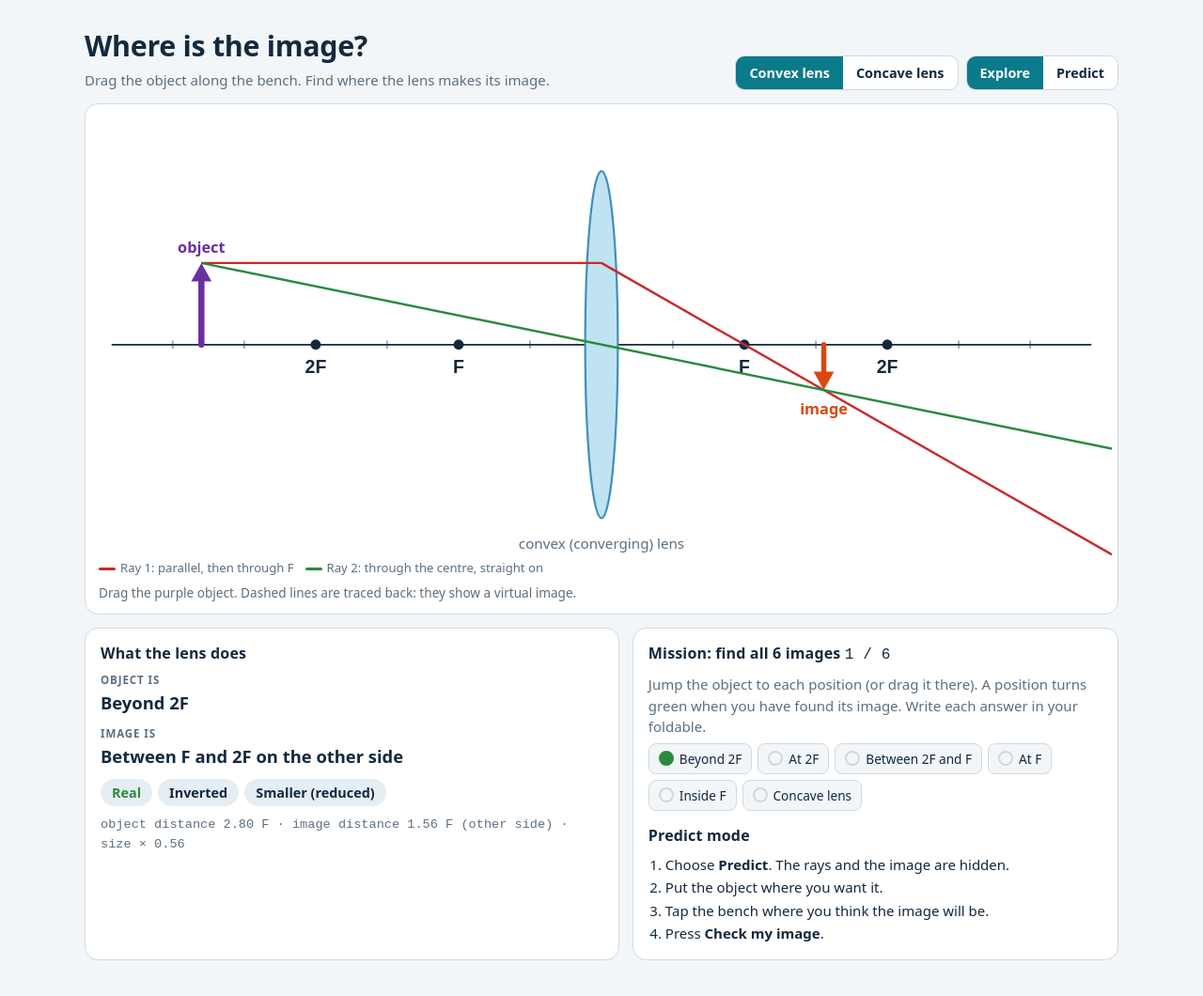
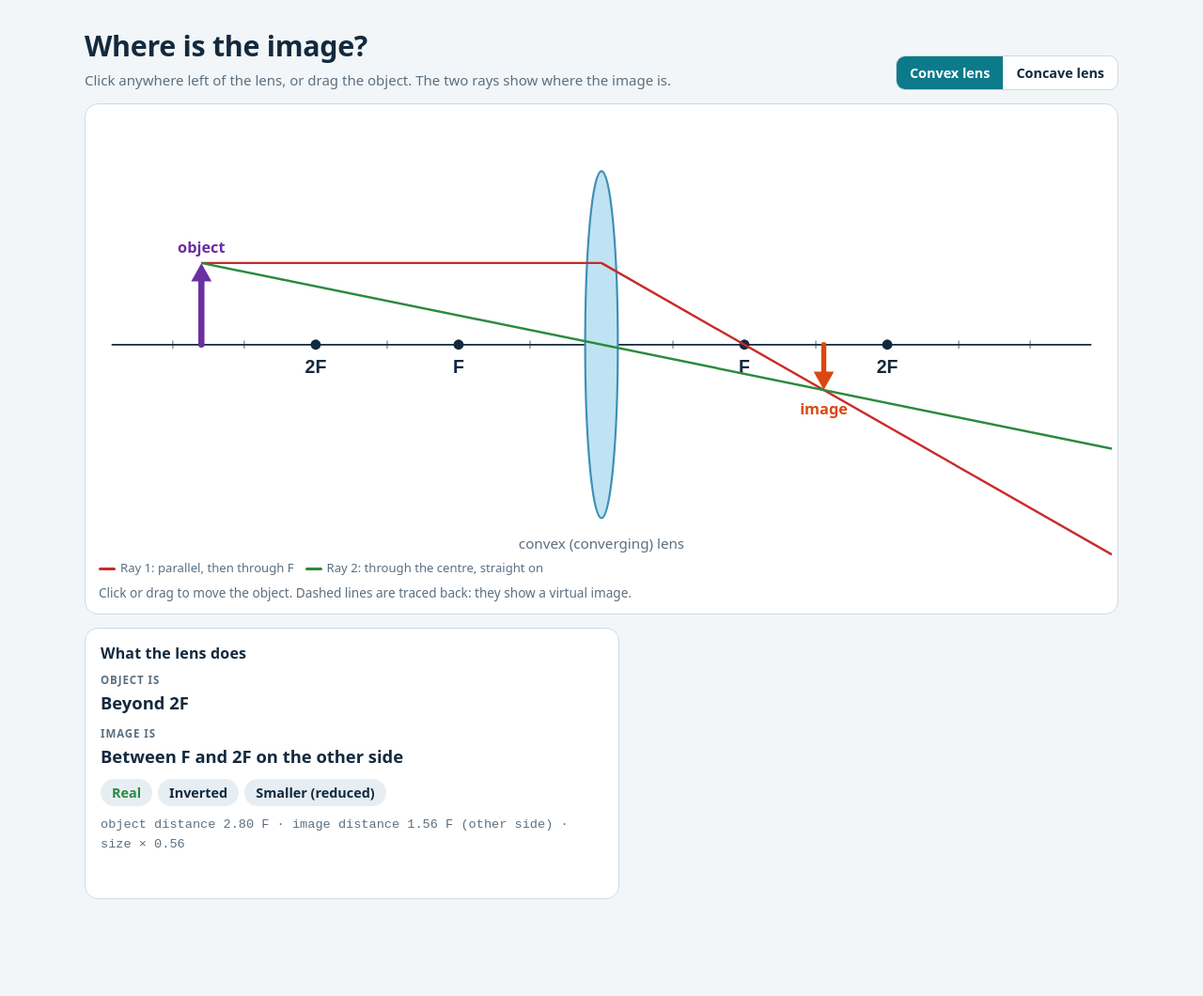
Before and after one commit to reemachhetri81-ui/lens-sims, a plain HTML site: page lens-lab.html in a window 1280 px wide. Shown: the whole page at 94% size. After the commit the page ends 997 px from the top, so only its background shows below. Drawn offline with Linux system fonts and the light colour scheme.

Commit message:
Update lens-lab.html

```diff
--- a/lens-lab.html
+++ b/lens-lab.html
@@ -67,17 +67,14 @@ svg{display:block;width:100%;height:auto;touch-action:none;user-select:none}
   <header>
     <div>
       <h1>Where is the image?</h1>
-      <p class="sub">Drag the object along the bench. Find where the lens makes its image.</p>
+      <p class="sub">Click anywhere left of the lens, or drag the object. The two rays show where the image is.</p>
     </div>
     <div class="controls">
       <div class="seg" role="group" aria-label="Lens">
         <button id="lens-convex" aria-pressed="true">Convex lens</button>
         <button id="lens-concave" aria-pressed="false">Concave lens</button>
       </div>
-      <div class="seg" role="group" aria-label="Mode">
-        <button id="mode-explore" aria-pressed="true">Explore</button>
-        <button id="mode-predict" aria-pressed="false">Predict</button>
-      </div>
+<button id="mode-explore" hidden></button><button id="mode-predict" hidden></button>
     </div>
   </header>
 
@@ -87,7 +84,7 @@ svg{display:block;width:100%;height:auto;touch-action:none;user-select:none}
       <span><i style="background:var(--ray1)"></i>Ray 1: parallel, then through F</span>
       <span><i style="background:var(--ray3)"></i>Ray 2: through the centre, straight on</span>
     </div>
-    <div class="hint" id="hint">Drag the purple object. Dashed lines are traced back: they show a virtual image.</div>
+    <div class="hint" id="hint">Click or drag to move the object. Dashed lines are traced back: they show a virtual image.</div>
   </div>
 
   <div class="grid">
@@ -106,18 +103,7 @@ svg{display:block;width:100%;height:auto;touch-action:none;user-select:none}
       </div>
     </section>
 
-    <section class="card mission">
-      <h2>Mission: find all 6 images <span class="score" id="score">0 / 6</span></h2>
-      <p style="margin:0 0 6px;color:var(--muted)">Jump the object to each position (or drag it there). A position turns green when you have found its image. Write each answer in your foldable.</p>
-      <div class="posrow" id="posrow"></div>
-      <h2 style="margin-top:14px">Predict mode</h2>
-      <ol class="steps">
-        <li>Choose <b>Predict</b>. The rays and the image are hidden.</li>
-        <li>Put the object where you want it.</li>
-        <li>Tap the bench where you think the image will be.</li>
-        <li>Press <b>Check my image</b>.</li>
-      </ol>
-    </section>
+<div hidden><span id="score"></span><div id="posrow"></div></div>
   </div>
 </div>
 
@@ -287,6 +273,8 @@ sv.addEventListener("pointermove",e=>{ if(!dragging)return;
   // gentle snap to F and 2F
   [CX-F,CX-2*F].forEach(s=>{if(Math.abs(x-s)<7)x=s});
   xo=x; if(mode==="predict"){resetPredict()} draw();});
+sv.addEventListener("pointerdown",e=>{ if(dragging)return; let x=svgX(e); if(x>CX-20)return;
+  x=Math.max(XMIN,x); [CX-F,CX-2*F].forEach(s=>{if(Math.abs(x-s)<7)x=s}); xo=x; dragging=true; sv.setPointerCapture(e.pointerId); e.preventDefault(); draw();});
 sv.addEventListener("pointerup",e=>{ if(dragging){dragging=false;return}
   if(mode!=="predict"||checked)return;
   const x=svgX(e); if(Math.abs(x-xo)<26)return;
@@ -309,7 +297,7 @@ document.getElementById("again").onclick=()=>{resetPredict();draw()};
 function setLens(l){lens=l;document.getElementById("lens-convex").setAttribute("aria-pressed",l==="convex");document.getElementById("lens-concave").setAttribute("aria-pressed",l==="concave")}
 function setMode(m){mode=m;document.getElementById("mode-explore").setAttribute("aria-pressed",m==="explore");document.getElementById("mode-predict").setAttribute("aria-pressed",m==="predict");
   document.getElementById("predictBtns").hidden=m!=="predict"; document.getElementById("legend").style.visibility=m==="predict"?"hidden":"visible";
-  document.getElementById("hint").textContent=m==="predict"?"Place the object, then tap the bench where you think the image will be.":"Drag the purple object. Dashed lines are traced back: they show a virtual image.";
+  document.getElementById("hint").textContent=m==="predict"?"Place the object, then tap the bench where you think the image will be.":"Click or drag to move the object. Dashed lines are traced back: they show a virtual image.";
   resetPredict();draw()}
 document.getElementById("lens-convex").onclick=()=>{setLens("convex");resetPredict();draw()};
 document.getElementById("lens-concave").onclick=()=>{setLens("concave");if(xo>CX-20)xo=CX-1.6*F;resetPredict();draw()};
@@ -317,7 +305,7 @@ document.getElementById("mode-explore").onclick=()=>setMode("explore");
 document.getElementById("mode-predict").onclick=()=>setMode("predict");
 window.matchMedia("(prefers-color-scheme: dark)").addEventListener("change",draw);
 new MutationObserver(draw).observe(document.documentElement,{attributes:true,attributeFilter:["data-theme"]});
-renderPos(); setLens(lens); if(I.mode) setMode(I.mode); draw();
+renderPos(); setLens(lens); draw();
 })();
 </script>
 </body></html>
```
